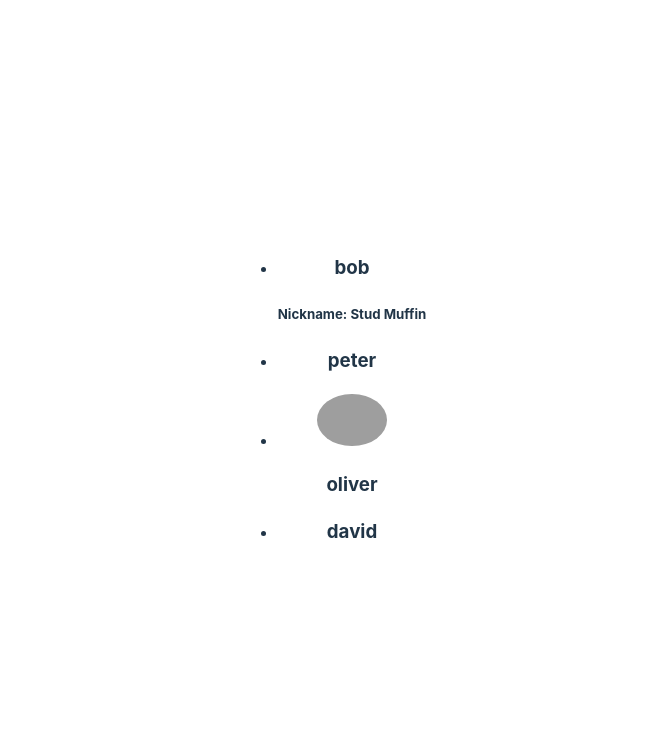
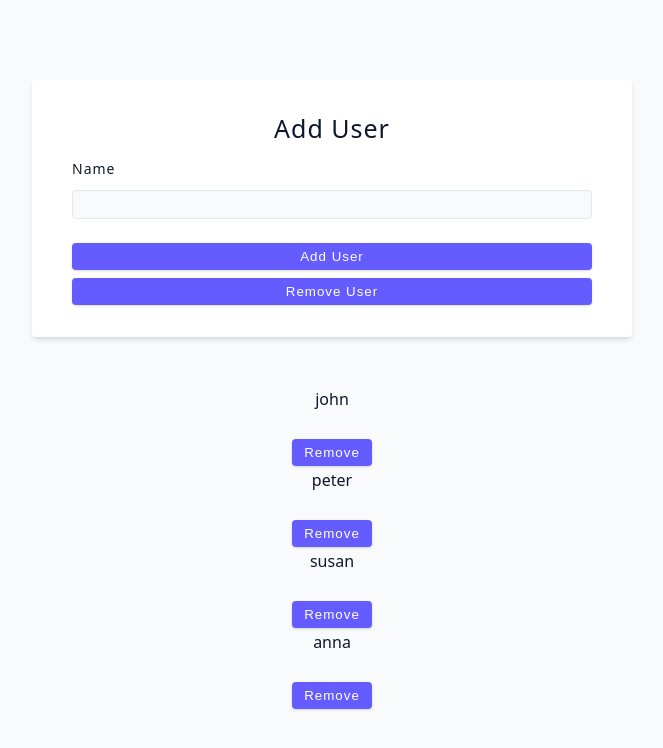
Before and after one commit to Nyctophilus/adv-react-tutorial, a React (Vite) app: page / in a window 1280 px wide. Shown: the top 748 px of the page, without its empty margins (308-971 px from the left). Built offline with nearby package versions, Linux system fonts and the light colour scheme; grey boxes are pictures that could not be loaded.

Commit message:
revisiting controlled inputs

```diff
--- a/src/App.jsx
+++ b/src/App.jsx
@@ -1,5 +1,5 @@
 import "./App.css";
-import Starter from "./tutorial/05-leverage-javascript/starter/List";
+import Starter from "./tutorial/06-forms/starter/02-user-challenge";
 import Final from "./tutorial/01-useState/final/03-useState-array";
 
 import Navbar from "./tutorial/04-project-structure/starter/Navbar";
--- a/src/index.css
+++ b/src/index.css
@@ -1,69 +1,351 @@
+*,
+::after,
+::before {
+  box-sizing: border-box;
+  margin: 0;
+  padding: 0;
+}
+
 :root {
-  font-family: Inter, system-ui, Avenir, Helvetica, Arial, sans-serif;
-  line-height: 1.5;
+  /* colors */
+  --primary-100: #e2e0ff;
+  --primary-200: #c1beff;
+  --primary-300: #a29dff;
+  --primary-400: #837dff;
+  --primary-500: #645cff;
+  --primary-600: #504acc;
+  --primary-700: #3c3799;
+  --primary-800: #282566;
+  --primary-900: #141233;
+
+  /* grey */
+  --grey-50: #f8fafc;
+  --grey-100: #f1f5f9;
+  --grey-200: #e2e8f0;
+  --grey-300: #cbd5e1;
+  --grey-400: #94a3b8;
+  --grey-500: #64748b;
+  --grey-600: #475569;
+  --grey-700: #334155;
+  --grey-800: #1e293b;
+  --grey-900: #0f172a;
+  /* rest of the colors */
+  --black: #222;
+  --white: #fff;
+  --red-light: #f8d7da;
+  --red-dark: #842029;
+  --green-light: #d1e7dd;
+  --green-dark: #0f5132;
+
+  /* fonts  */
+
+  --small-text: 0.875rem;
+  --extra-small-text: 0.7em;
+  /* rest of the vars */
+  --backgroundColor: var(--grey-50);
+  --textColor: var(--grey-900);
+  --borderRadius: 0.25rem;
+  --letterSpacing: 1px;
+  --transition: 0.3s ease-in-out all;
+  --max-width: 1120px;
+  --fixed-width: 600px;
+
+  /* box shadow*/
+  --shadow-1: 0 1px 3px 0 rgba(0, 0, 0, 0.1),
+    0 1px 2px 0 rgba(0, 0, 0, 0.06);
+  --shadow-2: 0 4px 6px -1px rgba(0, 0, 0, 0.1),
+    0 2px 4px -1px rgba(0, 0, 0, 0.06);
+  --shadow-3: 0 10px 15px -3px rgba(0, 0, 0, 0.1),
+    0 4px 6px -2px rgba(0, 0, 0, 0.05);
+  --shadow-4: 0 20px 25px -5px rgba(0, 0, 0, 0.1),
+    0 10px 10px -5px rgba(0, 0, 0, 0.04);
+}
+
+body {
+  background: var(--backgroundColor);
+  font-family: system-ui, -apple-system, BlinkMacSystemFont,
+    "Segoe UI", Roboto, Oxygen, Ubuntu, Cantarell,
+    "Open Sans", "Helvetica Neue", sans-serif;
   font-weight: 400;
+  line-height: 1.75;
+  color: var(--textColor);
+}
 
-  color-scheme: light dark;
-  color: rgba(255, 255, 255, 0.87);
-  background-color: #242424;
+p {
+  margin-bottom: 1.5rem;
+}
 
-  font-synthesis: none;
-  text-rendering: optimizeLegibility;
-  -webkit-font-smoothing: antialiased;
-  -moz-osx-font-smoothing: grayscale;
-  -webkit-text-size-adjust: 100%;
+h1,
+h2,
+h3,
+h4,
+h5 {
+  margin: 0;
+  margin-bottom: 0.75rem;
+  font-weight: 400;
+  line-height: 1.3;
+  text-transform: capitalize;
+  letter-spacing: var(--letterSpacing);
+}
+
+h1 {
+  font-size: 3.052rem;
+}
+
+h2 {
+  font-size: 2.441rem;
+}
+
+h3 {
+  font-size: 1.953rem;
+}
+
+h4 {
+  font-size: 1.563rem;
+}
+
+h5 {
+  font-size: 1.25rem;
+}
+
+small,
+.text-small {
+  font-size: var(--small-text);
 }
 
 a {
-  font-weight: 500;
-  color: #646cff;
-  text-decoration: inherit;
+  text-decoration: none;
 }
-a:hover {
-  color: #535bf2;
+ul {
+  list-style-type: none;
+  padding: 0;
 }
 
-body {
-  margin: 0;
-  display: flex;
-  place-items: center;
-  min-width: 320px;
-  min-height: 100vh;
+.img {
+  width: 100%;
+  display: block;
+  object-fit: cover;
+}
+/* buttons */
+
+.btn {
+  cursor: pointer;
+  color: var(--white);
+  background: var(--primary-500);
+  border: transparent;
+  border-radius: var(--borderRadius);
+  letter-spacing: var(--letterSpacing);
+  padding: 0.375rem 0.75rem;
+  box-shadow: var(--shadow-1);
+  transition: var(--transition);
+  text-transform: capitalize;
+  display: inline-block;
+}
+.btn:hover {
+  background: var(--primary-700);
+  box-shadow: var(--shadow-3);
+}
+.btn-hipster {
+  color: var(--primary-500);
+  background: var(--primary-200);
+}
+.btn-hipster:hover {
+  color: var(--primary-200);
+  background: var(--primary-700);
+}
+.btn-block {
+  width: 100%;
 }
 
-h1 {
-  font-size: 3.2em;
-  line-height: 1.1;
+/* alerts */
+.alert {
+  padding: 0.375rem 0.75rem;
+  margin: 1rem 0;
+  border-color: transparent;
+  border-radius: var(--borderRadius);
 }
 
-button {
-  border-radius: 8px;
-  border: 1px solid transparent;
-  padding: 0.6em 1.2em;
-  font-size: 1em;
-  font-weight: 500;
-  font-family: inherit;
-  background-color: #1a1a1a;
-  cursor: pointer;
-  transition: border-color 0.25s;
+.alert-danger {
+  color: var(--red-dark);
+  background: var(--red-light);
 }
-button:hover {
-  border-color: #646cff;
+.alert-success {
+  color: var(--green-dark);
+  background: var(--green-light);
 }
-button:focus,
-button:focus-visible {
-  outline: 4px auto -webkit-focus-ring-color;
+/* form */
+
+.form {
+  width: 90vw;
+  max-width: var(--fixed-width);
+  background: var(--white);
+  border-radius: var(--borderRadius);
+  box-shadow: var(--shadow-2);
+  padding: 2rem 2.5rem;
+  margin: 3rem auto;
+
+  .form-label {
+    display: block;
+    font-size: var(--small-text);
+    margin-bottom: 0.5rem;
+    text-transform: capitalize;
+    letter-spacing: var(--letterSpacing);
+    width: fit-content;
+  }
+
+  .form-input,
+  .form-textarea {
+    width: 100%;
+    padding: 0.375rem 0.75rem;
+    border-radius: var(--borderRadius);
+    background: var(--backgroundColor);
+    border: 1px solid var(--grey-200);
+  }
+
+  .form-row {
+    margin-bottom: 1rem;
+  }
+
+  .form-textarea {
+    height: 7rem;
+  }
 }
 
-@media (prefers-color-scheme: light) {
-  :root {
-    color: #213547;
-    background-color: #ffffff;
-  }
-  a:hover {
-    color: #747bff;
-  }
-  button {
-    background-color: #f9f9f9;
+::placeholder {
+  font-family: inherit;
+  color: var(--grey-400);
+}
+.form-alert {
+  margin-top: 0.4rem;
+  color: white;
+  background-color: var(--red-dark);
+  letter-spacing: var(--letterSpacing);
+  text-transform: capitalize;
+}
+/* extra styles */
+.form .form-label {
+  text-align: left;
+}
+.form .btn-block {
+  margin-top: 0.5rem;
+}
+
+/* alert */
+
+@keyframes spinner {
+  to {
+    transform: rotate(360deg);
   }
 }
+
+.loading {
+  width: 6rem;
+  height: 6rem;
+  border: 5px solid var(--grey-400);
+  border-radius: 50%;
+  border-top-color: var(--primary-500);
+  animation: spinner 0.6s linear infinite;
+}
+.loading {
+  margin: 0 auto;
+}
+/* title */
+
+.title {
+  text-align: center;
+}
+
+.title-underline {
+  background: var(--primary-500);
+  width: 7rem;
+  height: 0.25rem;
+  margin: 0 auto;
+  margin-top: -1rem;
+}
+
+.container {
+  width: 95vw;
+  margin: 0 auto;
+  max-width: var(--max-width);
+}
+
+.container {
+  text-align: center;
+  margin-top: 5rem;
+}
+
+.users {
+  max-width: 90vw;
+  display: grid;
+  grid-template-columns: repeat(
+    auto-fit,
+    minmax(300px, 1fr)
+  );
+  gap: 2rem;
+  margin: 3rem auto;
+}
+.users li {
+  width: 100%;
+  display: flex;
+  align-items: center;
+  background: var(--white);
+  padding: 1rem 2rem;
+  border-radius: var(--borderRadius);
+  text-align: left;
+}
+.users img {
+  width: 50px;
+  height: 50px;
+  border-radius: 50%;
+  margin-right: 1.5rem;
+}
+.users h5 {
+  margin-bottom: 0;
+}
+.users a {
+  color: var(--primary-500);
+  text-transform: capitalize;
+}
+
+.navbar {
+  padding: 1rem;
+  display: grid;
+  grid-template-columns: auto 1fr;
+  column-gap: 2rem;
+  align-items: center;
+}
+.navbar h5 {
+  font-weight: bold;
+  margin-bottom: 0;
+}
+.nav-container {
+  display: flex;
+  justify-content: space-between;
+  max-width: 400px;
+}
+.nav-links {
+  display: flex;
+  gap: 1rem;
+}
+.nav-links a {
+  text-transform: capitalize;
+  color: var(--primary-500);
+  cursor: pointer;
+}
+.user-container {
+  display: flex;
+  gap: 1rem;
+}
+.user-container p {
+  margin-bottom: 0;
+}
+
+.user-container .btn {
+  font-size: 0.75rem;
+  letter-spacing: var(--letterSpacing);
+  padding: 0.15rem 0.5rem;
+  box-shadow: var(--shadow-1);
+  transition: var(--transition);
+  text-transform: capitalize;
+  display: inline-block;
+}
--- a/src/tutorial/06-forms/starter/02-user-challenge.jsx
+++ b/src/tutorial/06-forms/starter/02-user-challenge.jsx
@@ -1,20 +1,87 @@
+import { useEffect, useState } from "react";
+import { data } from "../../../data";
+
 const UserChallenge = () => {
+  const [name, setName] = useState("");
+  const [users, setUsers] = useState(data);
+  const [formAlert, setFormAlert] = useState(false);
+
+  const submitHandle = (e) => {
+    e.preventDefault();
+    name &&
+      setUsers([
+        ...users,
+        { id: (users.length + 1) * Math.random(), name },
+      ]);
+
+    setName("");
+  };
+
+  const removeHandle = (e) => {
+    e.preventDefault();
+    console.log(users.find((user) => user.name === name));
+    users.find((user) => user.name === name)
+      ? setUsers(users.filter((user) => user.name !== name))
+      : setFormAlert(true);
+
+    setName("");
+  };
+
+  useEffect(() => {
+    const inID = setInterval(() => {
+      setFormAlert(false);
+      console.log("inv");
+    }, 5000);
+
+    return () => clearInterval(inID);
+  }, []);
+
   return (
     <div>
-      <form className='form'>
+      <form className="form" onSubmit={submitHandle}>
         <h4>Add User</h4>
-        <div className='form-row'>
-          <label htmlFor='name' className='form-label'>
+        <div className="form-row">
+          <label htmlFor="name" className="form-label">
             name
           </label>
-          <input type='text' className='form-input' id='name' />
+          <input
+            type="text"
+            className="form-input"
+            id="name"
+            value={name}
+            onChange={(e) => setName(e.target.value)}
+          />
         </div>
 
-        <button type='submit' className='btn btn-block'>
-          submit
+        <button type="submit" className="btn btn-block">
+          add user
         </button>
+        <button
+          className="btn btn-block"
+          onClick={removeHandle}
+        >
+          remove user
+        </button>
+
+        {formAlert && (
+          <div className="form-alert">user not found.</div>
+        )}
       </form>
-      {/* render users below */}
+      {users.map((user) => (
+        <div key={user.id}>
+          <p>{user.name}</p>
+          <button
+            onClick={(e) =>
+              setUsers(
+                users.filter((u) => u.name !== user.name)
+              )
+            }
+            className="btn"
+          >
+            remove
+          </button>
+        </div>
+      ))}
     </div>
   );
 };
```
Also changed, not shown: src/tutorial/06-forms/starter/01-controlled-inputs.jsx (+49 -1 lines).
